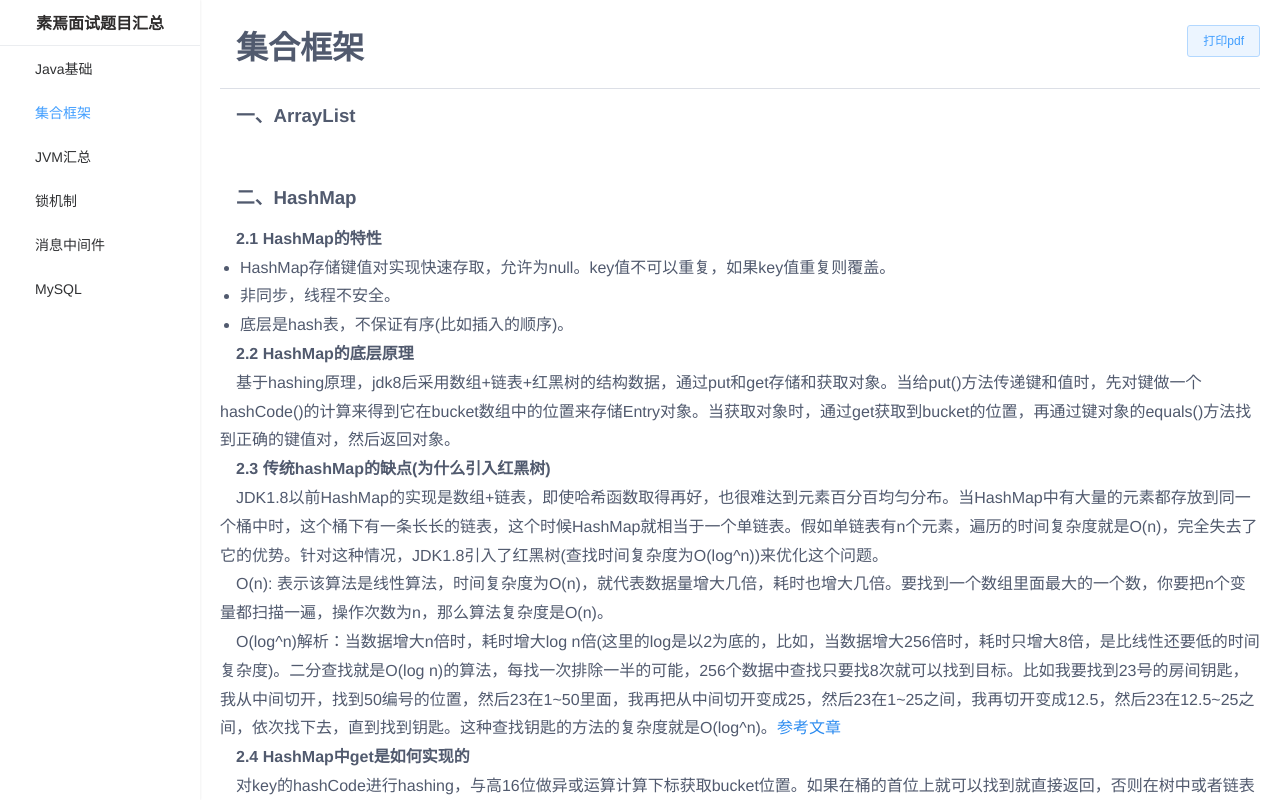
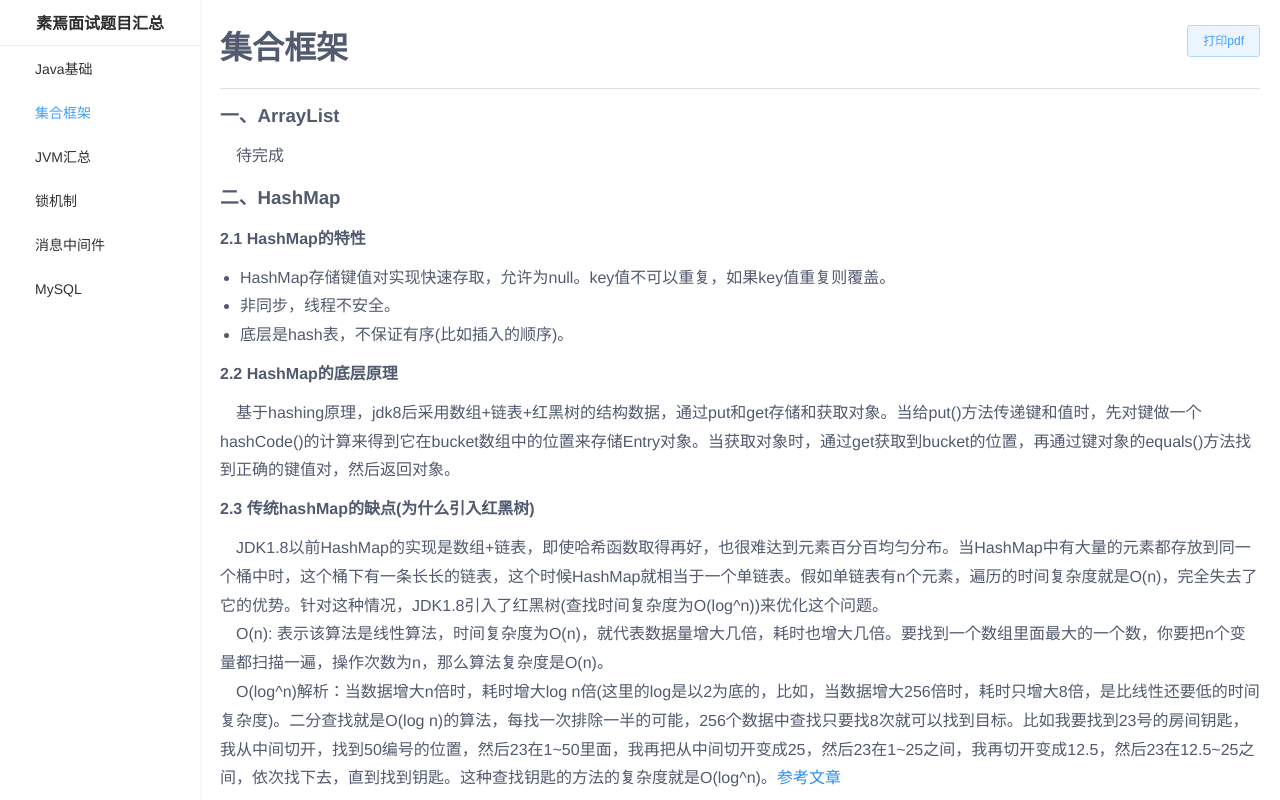
Before and after one commit to lixaviers/suyan-ms, a Vue app: page /#/collection in a window 1280 px wide. Shown: the top 800 px of the page. Built offline with nearby package versions, Linux system fonts and the light colour scheme.

Commit message:
feat:page

```diff
--- a/src/styles/common.less
+++ b/src/styles/common.less
@@ -6,9 +6,6 @@ html {
   line-height: 1.15;
   -ms-text-size-adjust: 100%;
   -webkit-text-size-adjust: 100%;
-}
-h3 {
-  margin: 10px 0;
 }
 body {
   font-family: Helvetica Neue,Helvetica,PingFang SC,Hiragino Sans GB,Microsoft YaHei,\\5FAE\8F6F\96C5\9ED1,Arial,sans-serif;
@@ -185,10 +182,13 @@ ol, li {
   position: relative;
   padding: 0 0 20px 200px;
   .suyan__content {
-    text-indent: 1em;
     margin: 20px 20px 0px 20px;
     min-height: calc(~"100vh - 82px");
     position: relative;
+
+    p {
+      text-indent: 1em;
+    }
   }
 }
 
@@ -279,6 +279,9 @@ ol, li {
 
 
 .suyan__home {
+  h3,h4 {
+    margin: 10px 0;
+  }
   .main {
     padding-right: 260px;
   }
--- a/src/views/page/collection.vue
+++ b/src/views/page/collection.vue
@@ -2,7 +2,7 @@
     <div class="suyan__home">
         <h1>集合框架<el-button class="suyan__btn__print" type="primary" plain @click="print">打印pdf</el-button></h1><el-divider></el-divider>
         <h3>一、ArrayList</h3>
-<p>&nbsp;</p>
+<p>待完成</p>
 <h3>二、HashMap</h3>
 <h4>2.1 HashMap的特性</h4>
 <ul>
```
